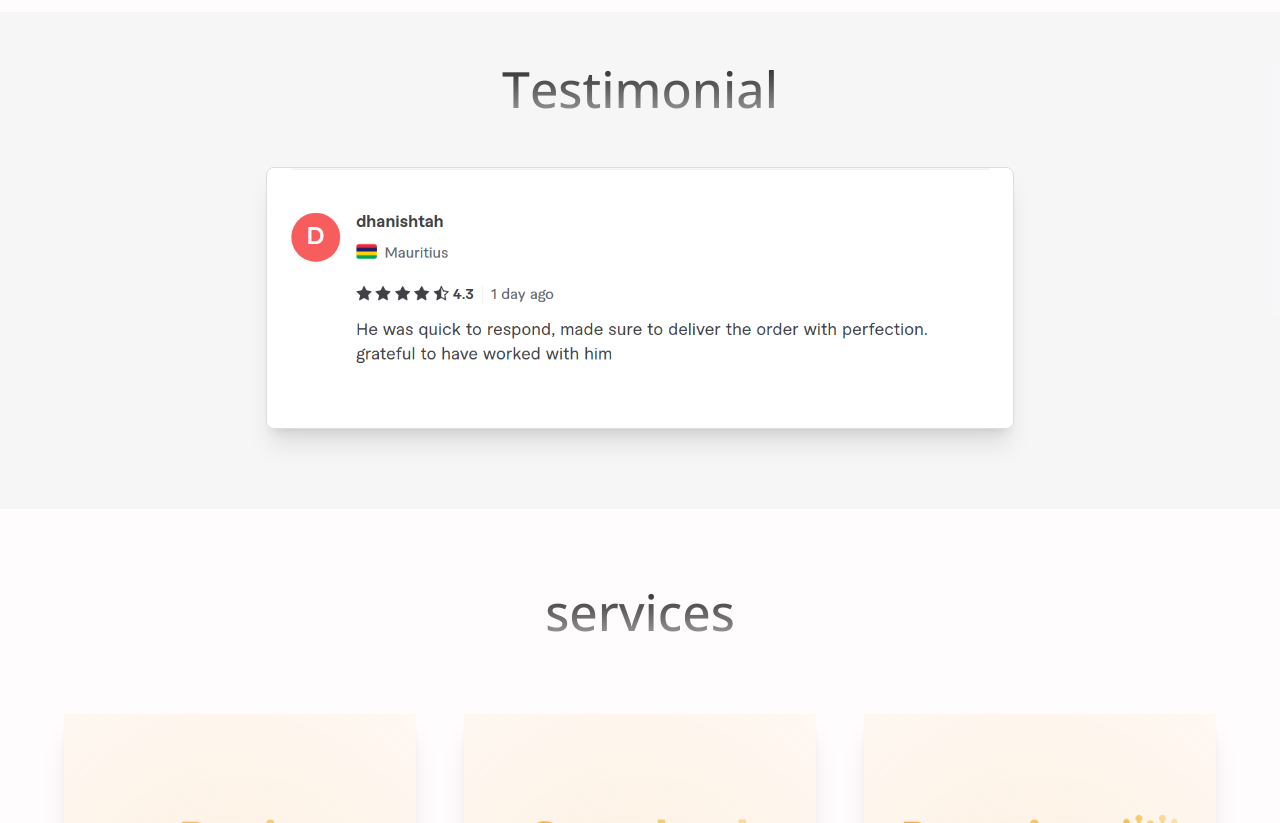
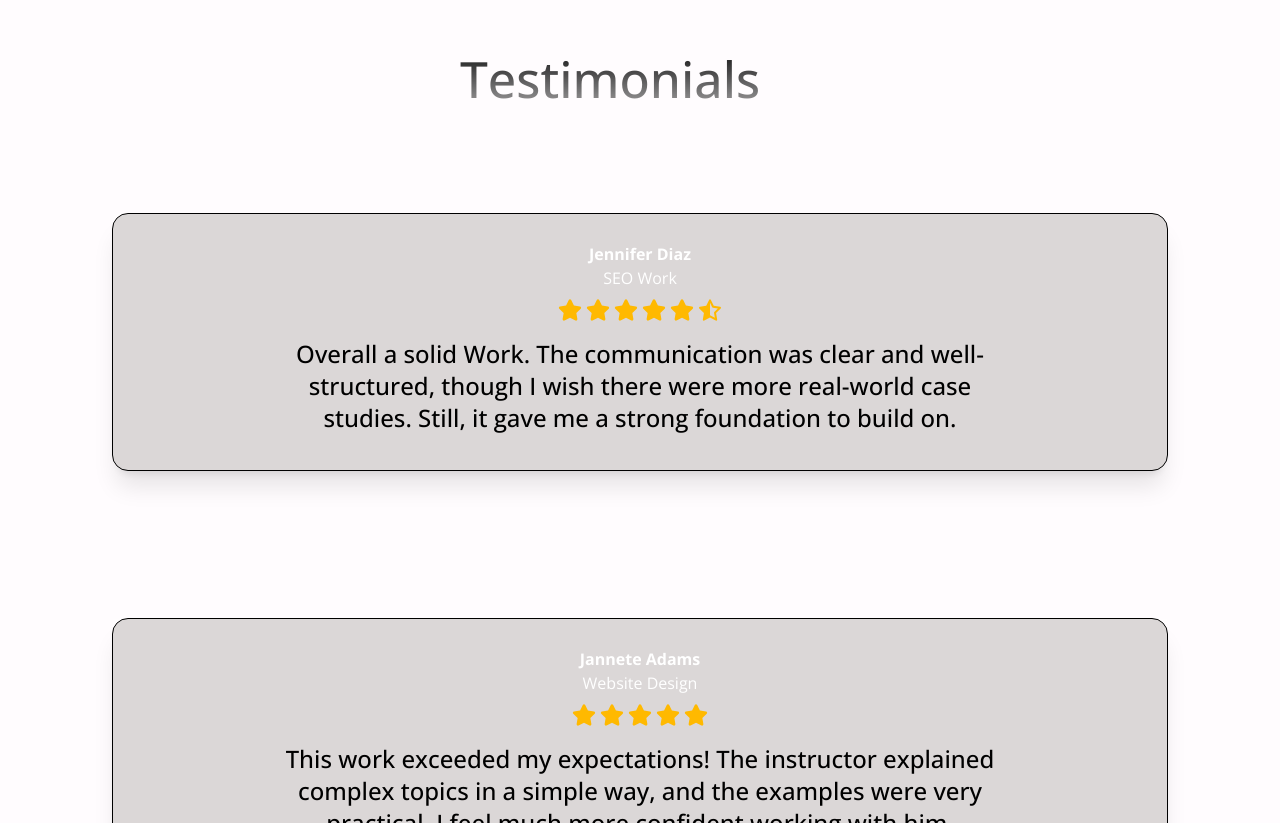
Before and after one commit to rakib00-dev/im-rakib, a React (Vite) app: page / in a window 1280 px wide. Shown: the part 954-1777 px from the top of the page. Built offline with nearby package versions, Linux system fonts and the light colour scheme.

Commit message:
updated the testimonial

```diff
--- a/src/Components/Header.jsx
+++ b/src/Components/Header.jsx
@@ -23,7 +23,6 @@ const Header = () => {
         >
           <a href="#footer">Contact</a>
         </li>
-
       </>
     );
   };
--- a/src/Components/Testimonial.jsx
+++ b/src/Components/Testimonial.jsx
@@ -1,16 +1,74 @@
+// const Testimonial = () => {
+//   return (
+//     <section id="testimonial-section" className="bg-gray-100/70 pb-10">
+//       <div className="mt-[4.125rem] lg:mt-[8.125rem] p-4 py-10 w-full max-w-7xl mx-auto ">
+//         <h1 id="section-title">Testimonial</h1>
+//         <div
+//           // id="testimonial-wrap"
+//           className="flex flex-col justify-center items-center "
+//         >
+//           <img
+//             src="./images/testimonial/review.png"
+//             alt="review"
+//             className="w-full border border-black/10 rounded-lg shadow-xl md:w-[60%]"
+//           />
+//         </div>
+//       </div>
+//     </section>
+//   );
+// };
+
+// export default Testimonial;
+
 const Testimonial = () => {
   return (
-    <section id="testimonial-section" className="bg-gray-100/70 pb-10">
-      <div className="mt-[4.125rem] lg:mt-[8.125rem] p-4 py-10 w-full max-w-7xl mx-auto ">
-        <h1 id="section-title">Testimonial</h1>
-        <div
-          // id="testimonial-wrap"
-          className="flex flex-col justify-center items-center "
-        >
-          <img
-            src="./images/testimonial/review.png"
-            alt="review"
-            className="w-full border border-black/10 rounded-lg shadow-xl md:w-[60%]"
+    <section className="mb-40 text-black py-10">
+      <div className="max-w-7xl w-full mx-auto px-6 md:px-8 grid gap-15 md:gap-3">
+        <div className="py-6 grid place-items-center w-full gap-3 md:pr-15 mb-5 rounded relative">
+          <h1
+            id="section-title"
+            // className="text-3xl inline font-extrabold text-white sm:text-4xl md:text-6xl"
+          >
+            Testimonials
+          </h1>
+          {/* <p className="text-gray-500">
+            Some reviews{" "}
+            <span className="pb-2 border-b-4 border-[var(--primary-color)]">
+              from our
+            </span>{" "}
+            course buyers
+          </p> */}
+          <div
+            className=" h-60 w-60 blur-[220px] absolute"
+            style={{ background: "var(--logo-gradient)" }}
+          ></div>
+        </div>
+
+        <div className="flex flex-col justify-start gap-5 md:mx-20 h-[200svh]">
+          <TestimonialCard
+            src="/images/testimonial/jenifer.jpeg"
+            p="Overall a solid Work. The communication was clear and well-structured, though I wish there were more real-world case studies. Still, it gave me a strong foundation to build on."
+            name="Jennifer Diaz"
+            title="SEO Work"
+          />
+          <TestimonialCard
+            src="/images/testimonial/testimonial-03-free-img.jpg"
+            p="This work exceeded my expectations! The instructor explained complex topics in a simple way, and the examples were very practical. I feel much more confident working with him."
+            name="Jannete Adams"
+            fiveStar
+          />
+
+          <TestimonialCard
+            src="/images/testimonial/jems.jpeg"
+            p="Absolutely worth the time! The pacing was perfect, and the assignments really helped me done my work. I would definitely recommend his works toh others."
+            name="Jason Gold"
+          />
+          <TestimonialCard
+            src="/images/testimonial/testimonial-07-free-img.jpg"
+            p="The work had good effect, but some sections felt rushed and lacked detail. With a bit more depth and updated resources, it could be excellent."
+            name="Kate Eddison"
+            title="Shopify Store"
+            fiveStar
           />
         </div>
       </div>
@@ -18,4 +76,63 @@ const Testimonial = () => {
   );
 };
 
+import { FaStar } from "react-icons/fa";
+import { FaRegStarHalfStroke } from "react-icons/fa6";
+
+const TestimonialCard = ({
+  src,
+  p = "The secrets of cakes",
+  fiveStar = false,
+  title = "Website Design",
+  name,
+  borderCss = "border-black",
+}) => {
+  return (
+    <div className="sticky h-screen top-0">
+      <div className="relative  bg-[#dbd7d7] w-full shadow-xl text-white flex flex-col justify-center items-center py-5 border border-black rounded-2xl card">
+        <div className="absolute inset-0 bg-white/40 backdrop-blur-sm -z-10" />
+        <div
+          className=" h-60 w-60 blur-[220px] absolute"
+          style={{ background: "var(--logo-gradient)" }}
+        ></div>
+        <div className="grid place-items-center py-2">
+          {/* <img
+          src={src}
+          alt={src}
+          width={60}
+          height={60}
+          // style={{ width: '100%', height: 'auto' }}
+          className="rounded-full"
+        /> */}
+          <h5 className="font-bold">{name}</h5>
+          <span>{title}</span>
+        </div>
+        <span className="flex gap-1 justify-start items-center font-medium">
+          {fiveStar ? (
+            <>
+              <FaStar className="fill-amber-400 text-2xl" />
+              <FaStar className="fill-amber-400 text-2xl" />
+              <FaStar className="fill-amber-400 text-2xl" />
+              <FaStar className="fill-amber-400 text-2xl" />
+              <FaStar className="fill-amber-400 text-2xl" />
+            </>
+          ) : (
+            <>
+              <FaStar className="fill-amber-400 text-2xl" />
+              <FaStar className="fill-amber-400 text-2xl" />
+              <FaStar className="fill-amber-400 text-2xl" />
+              <FaStar className="fill-amber-400 text-2xl" />
+              <FaStar className="fill-amber-400 text-2xl" />
+              <FaRegStarHalfStroke className="fill-amber-400 text-2xl" />
+            </>
+          )}
+        </span>
+        <p className="text-black text-sm md:px-42 px-3 md:text-2xl py-4 text-center">
+          {p}
+        </p>
+      </div>
+    </div>
+  );
+};
+
 export default Testimonial;
```
